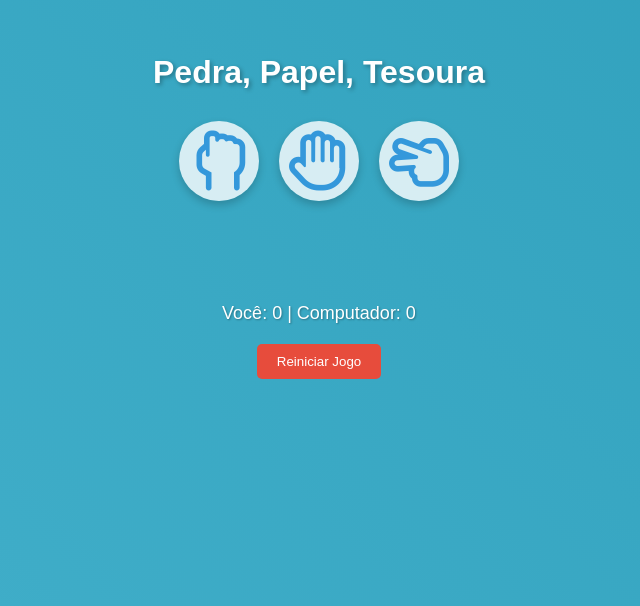
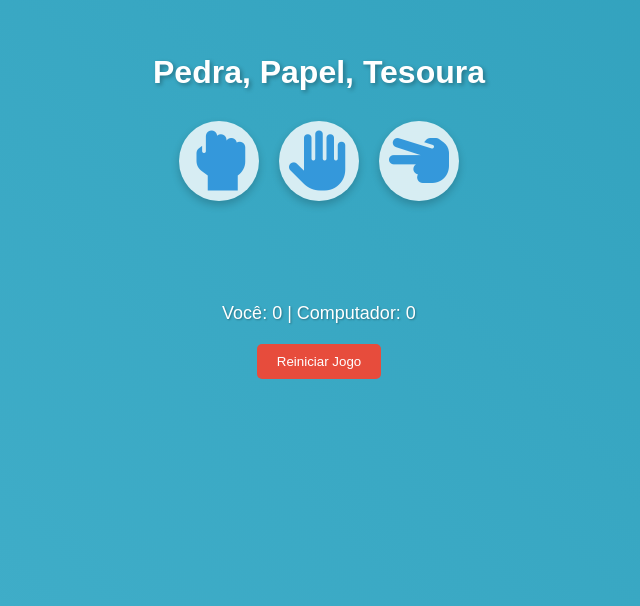
Before and after one commit to geovana147b/meu-servidor-web, a plain HTML site: page index.html in a window 1280 px wide. Shown: the part 194-800 px from the top of the page, without its empty margins (321-961 px from the left). Drawn offline with Linux system fonts and the light colour scheme.

Commit message:
Update index.html

```diff
--- a/index.html
+++ b/index.html
@@ -1,9 +1,10 @@
 <!DOCTYPE html>
-<html>
+<html lang="pt-br">
 <head>
+    <meta charset="UTF-8">
+    <meta name="viewport" content="width=device-width, initial-scale=1.0">
     <title>Pedra, Papel, Tesoura</title>
-    <meta charset="UTF-8">
-    <link rel="stylesheet" href="https://cdnjs.cloudflare.com/ajax/libs/font-awesome/6.0.0/css/all.min.css">
+    <link rel="stylesheet" href="https://cdnjs.cloudflare.com/ajax/libs/font-awesome/6.0.0-beta3/css/all.min.css">
     <style>
         body {
             text-align: center;
@@ -19,15 +20,9 @@
         }
 
         @keyframes gradient {
-            0% {
-                background-position: 0% 50%;
-            }
-            50% {
-                background-position: 100% 50%;
-            }
-            100% {
-                background-position: 0% 50%;
-            }
+            0% { background-position: 0% 50%; }
+            50% { background-position: 100% 50%; }
+            100% { background-position: 0% 50%; }
         }
 
         #mainContent {
@@ -125,9 +120,9 @@
     <div id="mainContent">
         <h1>Pedra, Papel, Tesoura</h1>
         <div id="choices">
-            <button class="choice-btn" onclick="playGame('rock')"><i class="fa-regular fa-hand-back-fist"></i></button>
-            <button class="choice-btn" onclick="playGame('paper')"><i class="fa-regular fa-hand-paper"></i></button>
-            <button class="choice-btn" onclick="playGame('scissors')"><i class="fa-regular fa-hand-scissors"></i></button>
+            <button class="choice-btn" onclick="playGame('rock')"><i class="fa fa-hand-rock"></i></button>
+            <button class="choice-btn" onclick="playGame('paper')"><i class="fa fa-hand-paper"></i></button>
+            <button class="choice-btn" onclick="playGame('scissors')"><i class="fa fa-hand-scissors"></i></button>
         </div>
         <div id="gameArea">
             <p id="userChoice"></p>
```
